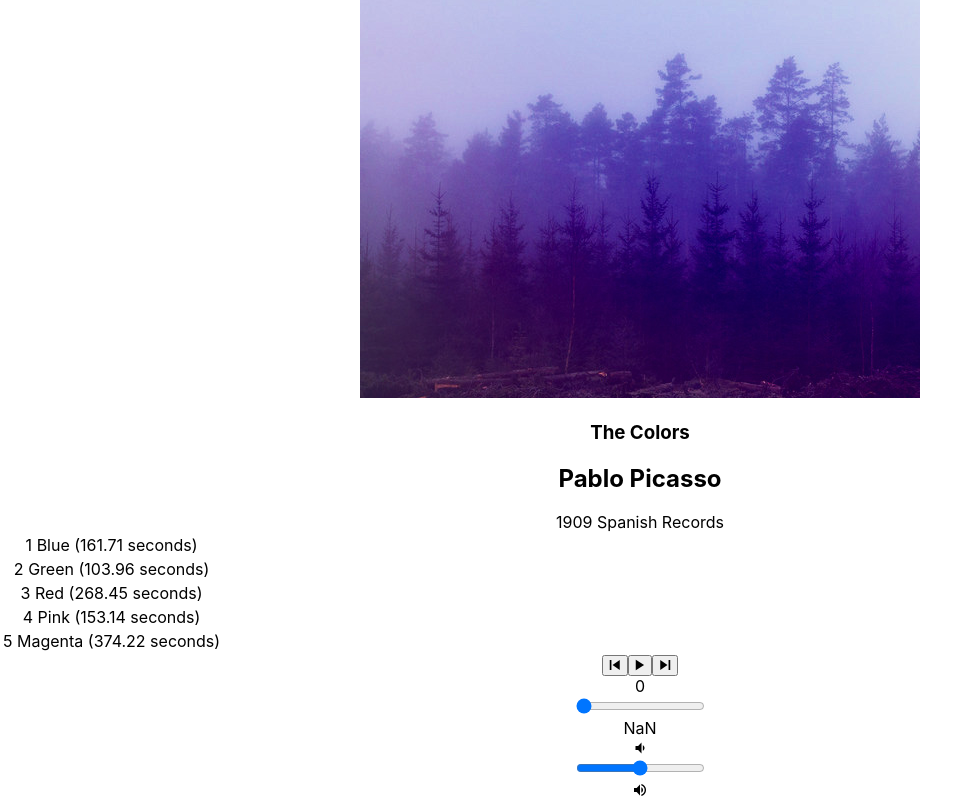
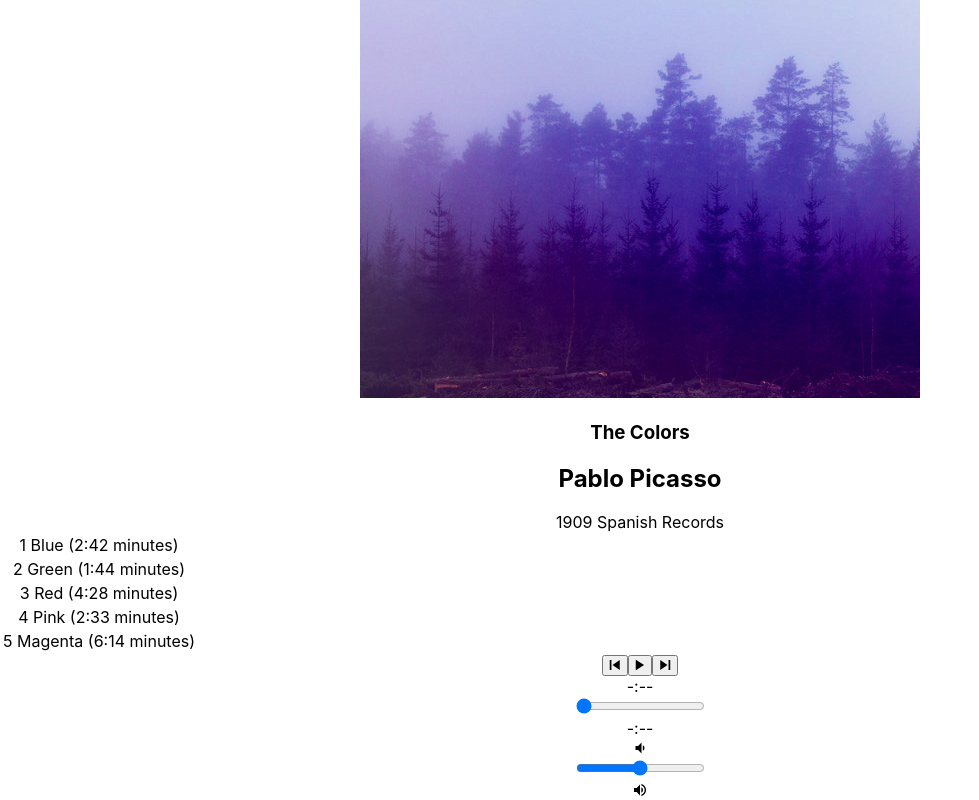
Before and after one commit to lindsayspencer/bloc-jams-react, a React (Create React App) app: page /album/the-colors in a window 1280 px wide. Shown: the part 300-1100 px from the top of the page, without its empty margins (0-979 px from the left). Built offline with nearby package versions, Linux system fonts and the light colour scheme.

Commit message:
Assignment Bloc Jams Player Bar Range Inputs: completed; volume slider working; added formatting of time data

```diff
--- a/src/components/Album.js
+++ b/src/components/Album.js
@@ -101,6 +101,17 @@ class Album extends Component {
       this.audioElement.volume = e.target.value;
       this.setState({currentVolume: e.target.value});
     }
+    formatTime(time){
+      const minutes = Math.floor(time / 60);
+      const seconds = (time % 60).toFixed(0);
+      if(!time){
+        return "-:--";
+      } else if(seconds <= 9) {
+        return minutes + ":0" + seconds;
+      } else {
+        return minutes + ":" + seconds;
+      }
+    }
   render(){
     return(
       <section className="album">
@@ -118,7 +129,7 @@ class Album extends Component {
               </colgroup>
               <tbody>
               { this.state.album.songs.map( (song, index) =>
-                <tr key={index} className="song" onClick={() => this.handleSongClick(song)} onMouseEnter={() => this.handleSongHover(song)} onMouseLeave={() => this.handleSongHoverEnd()}><td> {this.getIconFor(song, index)} {song.title} ({song.duration} seconds)</td></tr>)}
+                <tr key={index} className="song" onClick={() => this.handleSongClick(song)} onMouseEnter={() => this.handleSongHover(song)} onMouseLeave={() => this.handleSongHoverEnd()}><td> {this.getIconFor(song, index)} {song.title} ({this.formatTime(song.duration)} minutes)</td></tr>)}
               </tbody>
             </table>
             <PlayerBar
@@ -132,6 +143,7 @@ class Album extends Component {
               handleTimeChange={(e) => this.handleTimeChange(e)}
               currentVolume={this.audioElement.currentVolume}
               handleVolumeChange={(e) => this.handleVolumeChange(e)}
+              formatTime={(time) => this.formatTime(time)}
               />
           </div>
         </section>
--- a/src/components/PlayerBar.js
+++ b/src/components/PlayerBar.js
@@ -17,16 +17,16 @@ class PlayerBar extends Component {
            </button>
          </section>
          <section id="time-control">
-           <div className="current-time">{ this.props.currentTime }</div>
+           <div className="current-time">{ this.props.formatTime(this.props.currentTime) }</div>
            <input
             type="range"
             className="seek-bar"
-            value={(this.props.currentTime / this.props.duration) || 0}
+            value={(this.props.formatTime(this.props.currentTime) / this.props.formatTime(this.props.duration)) || 0}
             max="1"
             min="0"
             step="0.01"
             onChange={ this.props.handleTimeChange} />
-           <div className="total-time">{ this.props.duration }</div>
+           <div className="total-time">{ this.props.formatTime(this.props.duration) }</div>
          </section>
          <section id="volume-control">
            <div className="icon ion-md-volume-low"></div>
```
